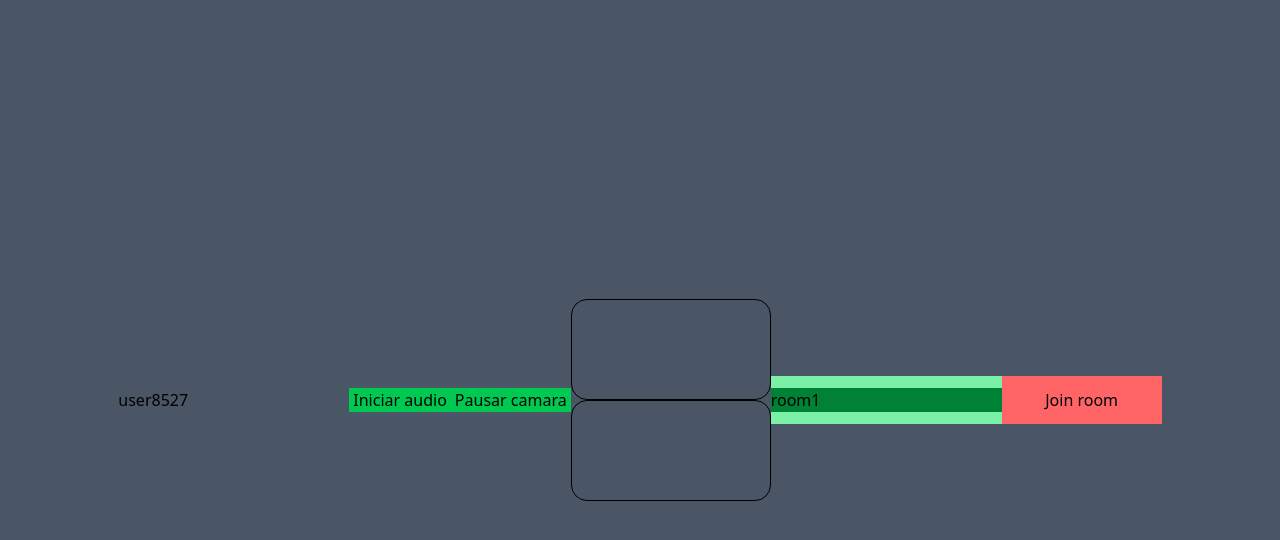
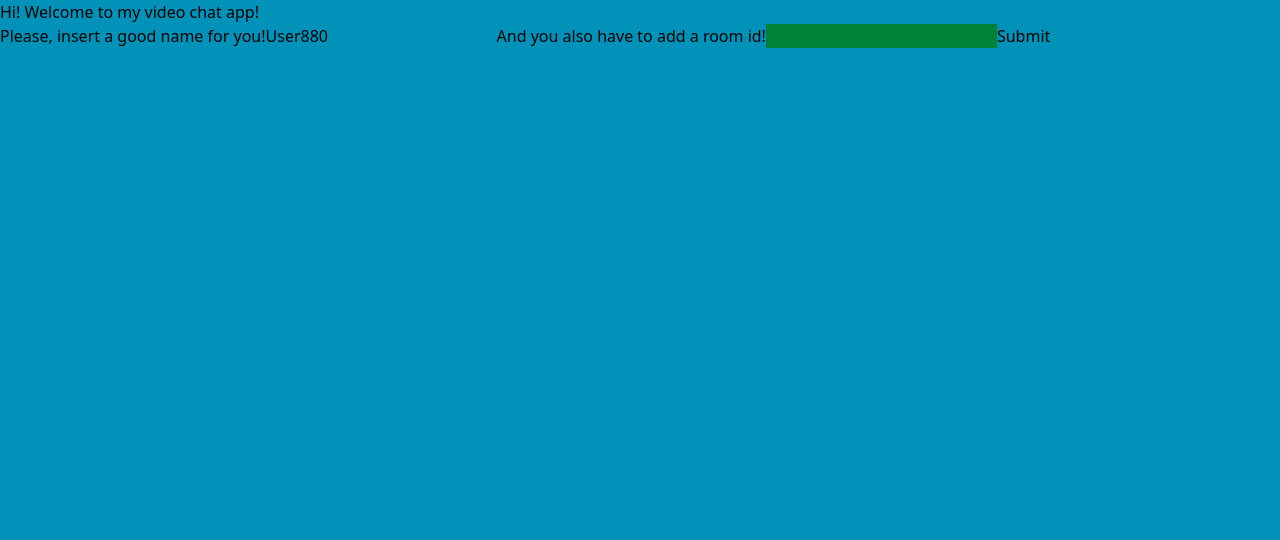
Before and after one commit to FrancoGuze/Videochat-App, a React app: page / in a window 1280 px wide. Shown: the top 540 px of the page. Built offline with nearby package versions, Linux system fonts and the light colour scheme; no server answers; the HTML template or start-up script is replaced by a standard one.

Commit message:
fix/login first design done

```diff
--- a/src/App.tsx
+++ b/src/App.tsx
@@ -1,12 +1,11 @@
-import { useEffect, useRef, useState } from "react";
+import { useEffect, useImperativeHandle, useRef, useState } from "react";
 import { socket } from "./socket";
 import { mediaObj } from "./utils";
 import { Videos } from "./components/Videos";
+import { SetupScreen } from "./components/SetupScreen";
 export default function App() {
-  const [room, setRoom] = useState<string>("room1");
-  const [id, setid] = useState<string>(
-    `user${Math.round(Math.random() * 10000)}`
-  );
+  const [room, setRoom] = useState<string>("");
+  const [id, setid] = useState<string>("");
   const [cameraActive, setCameraActive] = useState<boolean>(true);
   const [audioActive, setAudioActive] = useState<boolean>(false);
   const videoRef = useRef<HTMLVideoElement | null>(null);
@@ -208,17 +207,12 @@ export default function App() {
       }
     };
   }, []);
-
+console.log({room,id})
   return (
     <>
-      <div className="bg-gray-600 h-screen w-screen flex items-center justify-center">
-        <div>
-          <input
-            type="text"
-            value={id || "a"}
-            onChange={(e) => setid(e.target.value)}
-          />
-        </div>
+      <div className="relative bg-gray-600 h-screen w-screen flex items-center justify-center overflow-x-hidden">
+      <SetupScreen setId={setid} setRoom={setRoom} />
+
         {/* <button className="bg-green-500 px-1">iniciar conexion</button> */}
         <button
           onClick={() => mediaObj.pauseAudio(videoRef, setAudioActive)}
@@ -232,31 +226,9 @@ export default function App() {
         >
           {cameraActive ? "Pausar" : "Iniciar"} camara
         </button>
-        <Videos localRef={videoRef} remoteRef={remoteVideoRef}/>
-        {/* <video
-          ref={videoRef}
-          autoPlay
-          playsInline
-          width="200"
-          muted
-          height="100"
-          className="border border-black rounded-2xl"
-        />{" "}
-        <video
-          ref={remoteVideoRef}
-          autoPlay
-          playsInline
-          width="200"
-          height="100"
-          className="border border-black rounded-2xl"
-        /> */}
+        <Videos localRef={videoRef} remoteRef={remoteVideoRef} />
+
         <div className="bg-green-300">
-          <input
-            className="bg-green-700"
-            type="text"
-            value={room}
-            onChange={(e) => setRoom(e.target.value)}
-          />
           <button
             onClick={() => {
               socket.emit("join-room", { room: room, userId: id });
--- /dev/null
+++ b/src/components/SetupScreen.tsx
@@ -0,0 +1,81 @@
+import {
+  useState,
+  type Dispatch,
+  type FormEvent,
+  type SetStateAction,
+} from "react";
+
+export const SetupScreen = ({
+  setId,
+  setRoom,
+}: {
+  setId: Dispatch<SetStateAction<string>>;
+  setRoom: Dispatch<SetStateAction<string>>;
+}) => {
+  const [thisid, setThisId] = useState<string>(
+    `User${Math.round(Math.random() * 900)}`
+  );
+  const [thisRoom, setThisRoom] = useState<string>("");
+
+  const [show,setShow] = useState<boolean>(true)
+  const handleSubmit = async (e: FormEvent) => {
+    e.preventDefault();
+    if (thisid === "") {
+      alert("You can't have an empty name...");
+      return;
+    }
+    if (thisRoom === "") {
+      alert("The room name can't be empty");
+      return;
+    }
+    const backUrl = import.meta.env.VITE_BACKEND_URL;
+    const fetchUrl = `${backUrl}userExists/${thisid}`;
+
+    const fetchRes = await fetch(fetchUrl, {
+      headers: { "Content-Type": "Application/json" },
+    });
+    if (!fetchRes.ok) {
+      console.error("error en el fetch");
+      return;
+    }
+    const { exists } = await fetchRes.json();
+    if (exists) {
+      alert(
+        "There already is an user with that name. Please, try another name"
+      );
+    } else {
+      setId(thisid);
+      setRoom(thisRoom);
+      setShow(false)
+    }
+  };
+  return (
+    <form
+      onSubmit={handleSubmit}
+      className={`absolute inset-0 w-screen h-screen bg-cyan-600 ${show ? "left-0":"left-full"} transition-all duration-600`}
+    >
+      <h1>Hi! Welcome to my video chat app!</h1>
+      <label htmlFor="user-id">Please, insert a good name for you!</label>
+
+      <input
+        type="text"
+        name="user-id"
+        id="user-id"
+        required
+        value={thisid}
+        onChange={(e) => setThisId(e.target.value)}
+      />
+      <label htmlFor="room-id">And you also have to add a room id!</label>
+      <input
+        id="room-id"
+        name="room-id"
+        className="bg-green-700"
+        type="text"
+        required
+        value={thisRoom}
+        onChange={(e) => setThisRoom(e.target.value)}
+      />
+      <button type="submit">Submit</button>
+    </form>
+  );
+};
```
